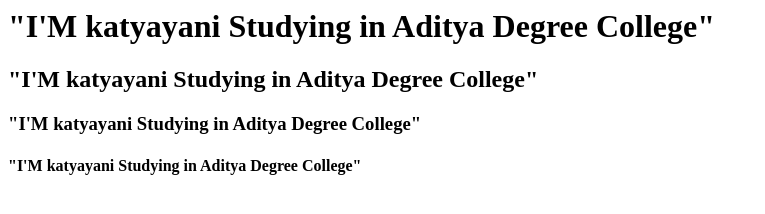
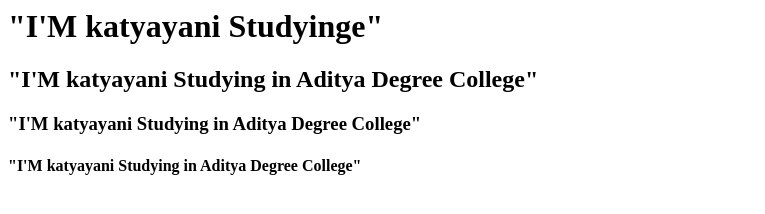
Before and after one commit to gorlekatyayani123-commits/index, a plain HTML site: page index.html in a window 1280 px wide. Shown: the whole page, without its empty margins (0-765 px from the left). Drawn offline with Linux system fonts and the light colour scheme.

Commit message:
Update index.html

```diff
--- a/index.html
+++ b/index.html
@@ -3,9 +3,10 @@
 <title> Introduction to HTML </title>
 </head>
 <body>
-<h1>  "I'M katyayani Studying in Aditya Degree College" </h1>
+<h1>  "I'M katyayani Studyinge" </h1>
 <h2>  "I'M katyayani Studying in Aditya Degree College" </h2>
 <h3>  "I'M katyayani Studying in Aditya Degree College" </h3>
 <h4>  "I'M katyayani Studying in Aditya Degree College" </h4>
 </body>
+
 </html>
```
